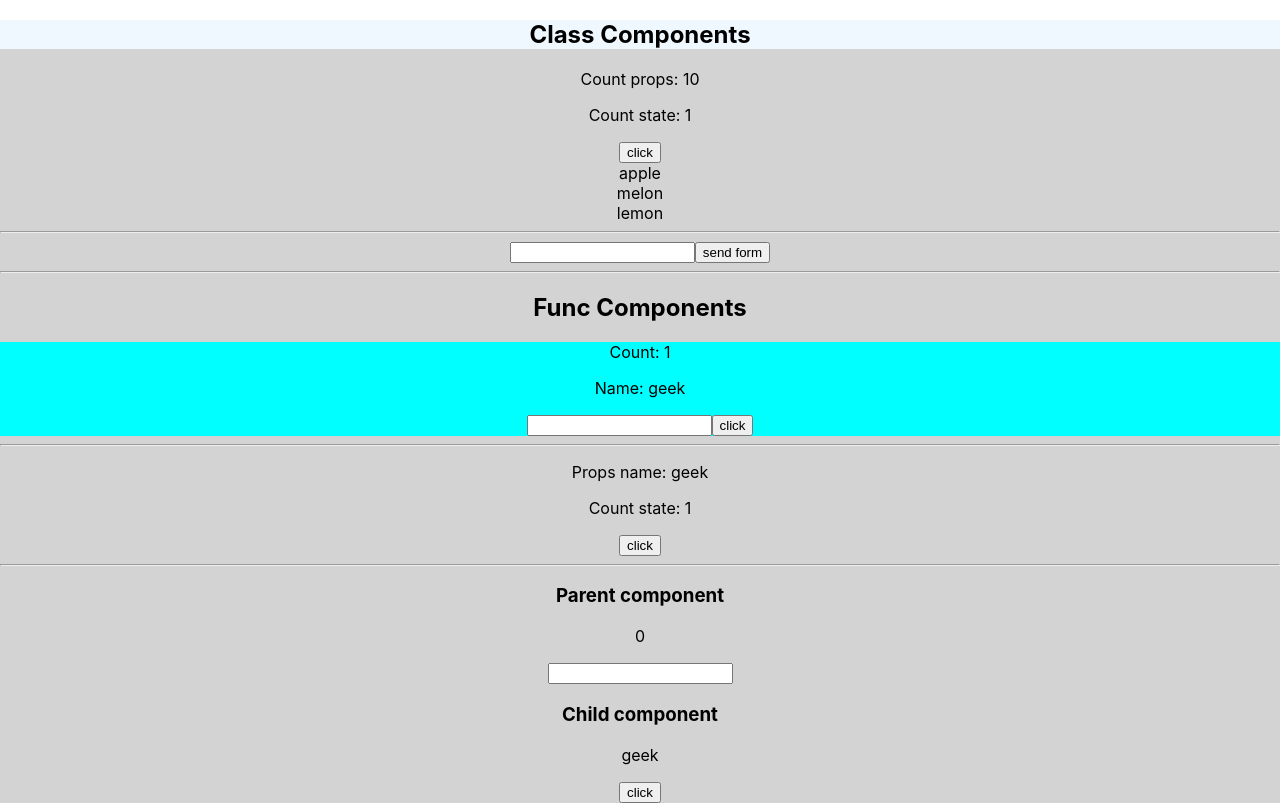
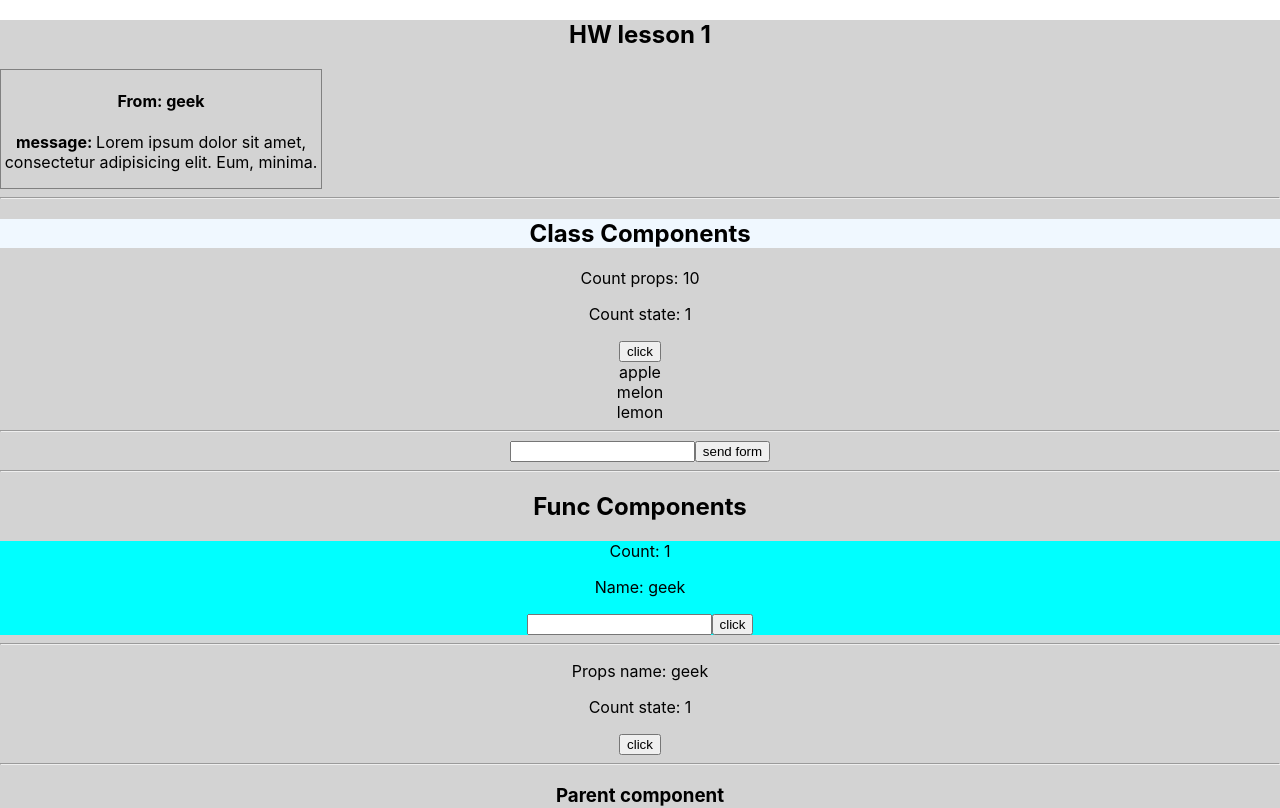
Before and after one commit to mikgir/react_lessons, a React (Create React App) app: page / in a window 1280 px wide. Shown: the top 808 px of the page. Built offline with nearby package versions, Linux system fonts and the light colour scheme.

Commit message:
hw lesson 1 task_message

```diff
--- a/public/index.html
+++ b/public/index.html
@@ -9,7 +9,6 @@
       name="description"
       content="Web site created using create-react-app"
     />
-
     <!--
       manifest.json provides metadata used when your web app is installed on a
       user's mobile device or desktop. See https://developers.google.com/web/fundamentals/web-app-manifest/
--- a/src/App.jsx
+++ b/src/App.jsx
@@ -6,17 +6,22 @@ import {Form} from "./components/Form/Form";
 import {Count} from "./components/Count";
 import {Child} from "./components/Child";
 import {useState} from "react";
+import {Message} from "./components/Message/Message";
 
 
 export const App = () => {
     const [name, setName]= useState('geek')
     const [count, setCount]= useState(0)
+    const [text, setText]=useState('Lorem ipsum dolor sit amet, consectetur adipisicing elit. Eum, minima.')
 
     const handleChangeName = (event) => {
       setName(event.target.value)
     }
     return (
         <div className="App">
+            <h2>HW lesson 1</h2>
+            <Message name={name} text={text}/>
+            <hr/>
             <h2 style={{backgroundColor:'aliceblue'}}>Class Components</h2>
             <ClassCount count={10}/>
             <ClassForm/>
--- /dev/null
+++ b/src/components/Message/Message.jsx
@@ -0,0 +1,9 @@
+import style from './Message.module.css';
+
+export const Message = ({name, text}) => {
+    return <div className={style.message}>
+        <h4>From: {name}</h4>
+        <p><span style={{fontWeight: "bold"}}>message: </span> {text}</p>
+    </div>
+
+}
--- /dev/null
+++ b/src/components/Message/Message.module.css
@@ -0,0 +1,4 @@
+.message{
+    width: 20rem;
+    border: 1px solid gray;
+}
```
